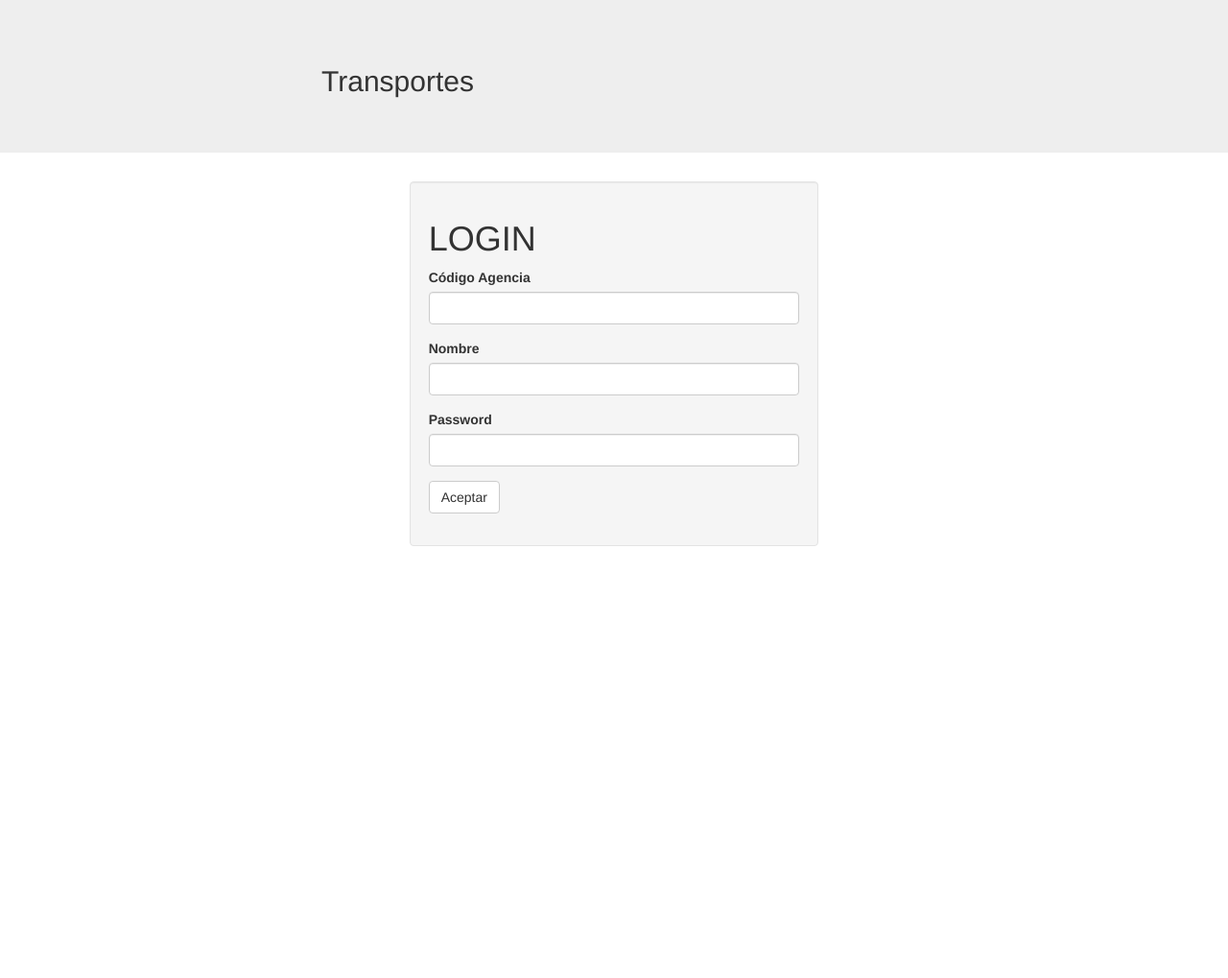
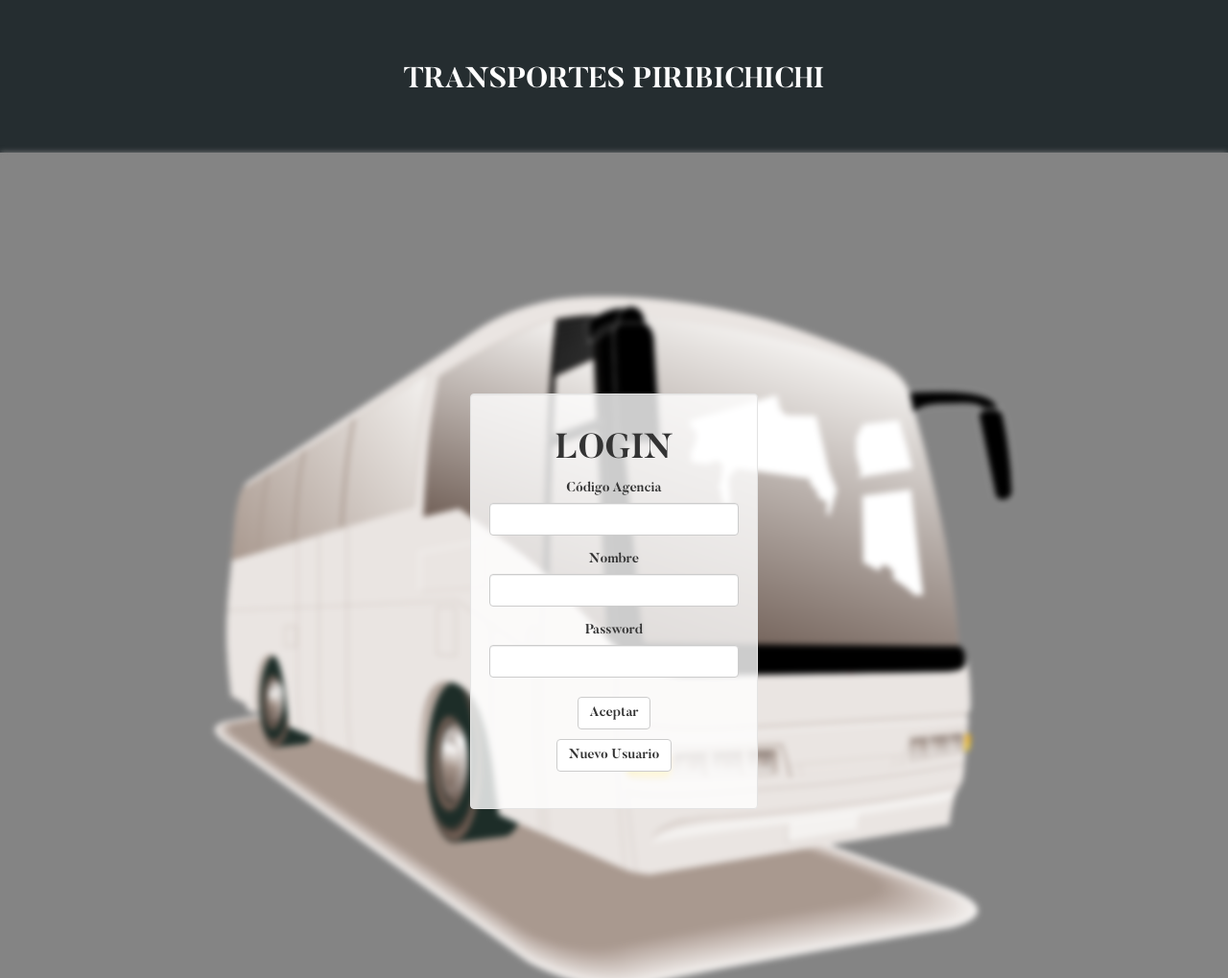
Before and after one commit to Gundwane/busweb, a PHP site: page / in a window 1280 px wide. Shown: the whole page at 96% size. Run offline with PHP 8.4, Linux system fonts and the light colour scheme.

Commit message:
Añadido styling al index

```diff
--- a/public_html/addUserPls.html
+++ b/public_html/addUserPls.html
@@ -27,7 +27,7 @@
         <div class="col-lg-4">
 
             <form action="tirameElHash.php" method="post">
-                <h1>LOGIN</h1>
+                <h1>PONÉ TUS DATOS</h1>
                 <div class="form-group">
                     <label for="exampleInputEmail1">Nombre</label>
                     <input type="text" class="form-control" id="name" name="name" placeholder="">
@@ -36,7 +36,7 @@
                     <label for="exampleInputPassword1">Password</label>
                     <input type="password" class="form-control" id="password" name="password" placeholder="">
                 </div>
-                <button type="submit" class="btn btn-default">Add User</button>
+                <button type="submit" class="btn btn-default">Mandale mechhaaaaaau</button>
             </form>
         </div>
         <div class="col-lg-4"></div>
--- /dev/null
+++ b/public_html/css/index.css
@@ -0,0 +1,60 @@
+@font-face {
+    font-family: butlerBold;
+    src: url('fonts/Butler_Bold.otf');
+}
+
+.btn{
+  margin: 5px;
+}
+
+.jumbotron{
+  background-color: #252d30;
+  max-height: 250;
+  max-width: 100%;
+  margin-bottom: 0;
+  color: white;
+  text-align: center;
+}
+
+.image{
+  margin-right: 0;
+  margin-left: 0;
+  height: 100%;
+  width: 100%;
+  background-color: #848484;
+  background-image: url('../images/bus-vector.png');
+  background-position: center;
+  background-repeat: no-repeat;
+  object-fit: contain;
+  display: block;
+  position: fixed;
+  filter: blur(3px);
+  z-index: 1;
+}
+
+.main{
+  background: rgba(255, 255, 255, 0.80);
+  /*top: 30%;
+  margin-left: 33%;
+  position: fixed;
+  z-index: 2;*/
+  position: absolute;
+  width: 300px;
+  z-index: 15;
+  top: 50%;
+  left: 50%;
+  margin: -100px 0 0 -150px;
+}
+
+body{
+  font-family: butlerBold;
+  background-color: #848484;
+}
+
+input{
+  text-align: center;
+}
+
+form{
+  text-align: center;
+}
--- a/public_html/index.html
+++ b/public_html/index.html
@@ -4,26 +4,17 @@
         <meta http-equiv="X-UA-Compatible" content="IE=edge">
         <meta name="viewport" content="width=device-width, initial-scale=1">
         <title>Transportes</title>
-
-        <!-- Bootstrap -->
         <link href="css/bootstrap.min.css" rel="stylesheet">
-
-        <!-- HTML5 shim and Respond.js for IE8 support of HTML5 elements and media queries -->
-        <!-- WARNING: Respond.js doesn't work if you view the page via file:// -->
-        <!--[if lt IE 9]>
-          <script src="https://oss.maxcdn.com/html5shiv/3.7.2/html5shiv.min.js"></script>
-          <script src="https://oss.maxcdn.com/respond/1.4.2/respond.min.js"></script>
-        <![endif]-->
+        <link href="css/index.css" rel="stylesheet">
     </head>
     <body>
         <div class="jumbotron">
-                <div class="container" style="margin: auto; width: 50%;">
-                    <h2>Transportes</h2>
-                </div>
+          <h2>TRANSPORTES PIRIBICHICHI</h2>
+        </div>
+        <div class="image container">
         </div>
         <div class="col-lg-4"></div>
-
-        <div class="col-lg-4 well">
+        <div class="col-lg-4 well main">
             <form action="login.php" method="POST">
                 <h1>LOGIN</h1>
                 <div class="form-group">
@@ -38,11 +29,14 @@
                     <label for="exampleInputPassword1">Password</label>
                     <input type="password" class="form-control" id="passwordLogin" name="passwordLogin" placeholder="">
                 </div>
-                <button type="submit" class="btn btn-default">Aceptar</button>
+                <button id="btnSubmit" type="submit" class="btn btn-default">Aceptar</button>
+                <br>
+                <button id="btnNuevo" type="submit" class="btn btn-default">Nuevo Usuario</button>
             </form>
         </div>
-        <div class="col-lg-4"></div>
+        <div class="col-lg-4">
 
+        </div>
         <!-- SCRIPTS -->
         <script src="js/jquery-1.11.2.min.js"></script>
         <script src="js/bootstrap.min.js"></script>
--- a/public_html/js/index.js
+++ b/public_html/js/index.js
@@ -1,8 +1,12 @@
 $(function(){
   window.localStorage.clear();
-  $('.btn').click(function(){
+  $('#btnSubmit').click(function(){
     var usuario = $('#nombreLogin').val();
 
     localStorage.setItem('usuario', usuario);
   })
+
+  $('#btnNuevo').click(function(){
+    window.location.replace('addUserPls.html');
+  })
 })
--- a/public_html/tirameElHash.php
+++ b/public_html/tirameElHash.php
@@ -19,6 +19,7 @@ try {
     $statement->execute();
 
     echo "Password creado...";
+    header("Location: index.html");
 } catch (Exception $exc) {
     echo $exc->getTraceAsString();
 }
```
Also changed, not shown: public_html/js/pago.js (+12 -6 lines), public_html/pago.html (+7 -0 lines), public_html/images/Banner1.jpg (added), public_html/images/Bus-Traveling-680x340.jpg (added), public_html/images/bus-vector.png (added), public_html/images/hitting_the_road_banner.jpg (added).
